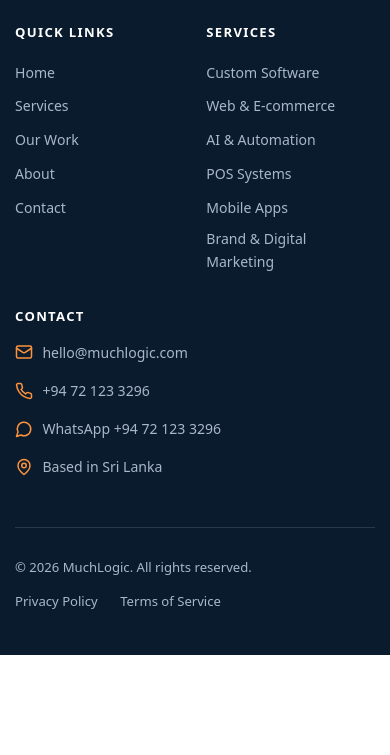
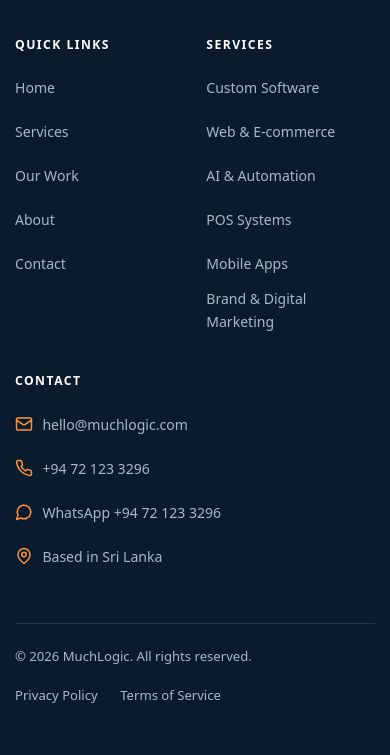
Before and after one commit to induwara32-dmi/Muchlogic, an Astro site: page /work in a window 390 px wide. Shown: the part 3228-3983 px from the top of the page. Before the commit the page ends 3883 px from the top, so only its background shows below. Built offline with nearby package versions, Linux system fonts and the light colour scheme; Astro itself is replaced by a stand-in of ours; a web font is replaced by a local one.

Commit message:
Polish footer: hover nudge, tap targets and spacing
- Links turn white with a 2px nudge on hover (translate only)
- Phones: every footer link (nav, services, contact, legal) is a 44px tap target
- Refined heading style, column gaps and bottom-row spacing

Co-Authored-By: Claude Opus 5.5 <noreply@anthropic.com>

```diff
--- a/src/components/layout/Footer.astro
+++ b/src/components/layout/Footer.astro
@@ -17,14 +17,16 @@ import { services } from '../../data/services';
 
 const year = new Date().getFullYear();
 
-const headingClass = 'text-sm font-semibold uppercase tracking-[0.1em] text-white';
-const linkClass =
-  'inline-flex min-h-8 items-center text-[0.9375rem] text-dark-muted transition-colors hover:text-white';
+const headingClass = 'text-[0.8125rem] font-semibold uppercase tracking-[0.12em] text-white';
+// 44px tap targets on phones, compact on larger screens; hover: white + 2px nudge
+const hover = 'transition-[color,translate] duration-200 ease-(--ease-out-soft) hover:translate-x-0.5 hover:text-white';
+const linkClass = `inline-flex min-h-[44px] items-center text-[0.9375rem] text-dark-muted md:min-h-8 ${hover}`;
+const contactClass = `inline-flex min-h-[44px] items-center gap-2.5 md:min-h-0 ${hover}`;
 ---
 
 <footer class="bg-dark text-dark-muted">
-  <Container class="py-12 md:py-20">
-    <div class="grid grid-cols-2 gap-x-6 gap-y-9 md:grid-cols-3 lg:grid-cols-12 lg:gap-8">
+  <Container class="pb-10 pt-14 md:pb-12 md:pt-20">
+    <div class="grid grid-cols-2 gap-x-6 gap-y-10 md:grid-cols-3 lg:grid-cols-12 lg:gap-x-8">
       <div class="col-span-2 md:col-span-3 lg:col-span-4">
         <Logo inverted />
         <p class="mt-4 max-w-xs text-[0.9375rem] leading-relaxed">{site.tagline}</p>
@@ -51,7 +53,7 @@ const linkClass =
 
       <nav aria-labelledby="footer-quick-links" class="lg:col-span-2">
         <h2 id="footer-quick-links" class={headingClass}>Quick links</h2>
-        <ul class="mt-4 space-y-1">
+        <ul class="mt-3 md:mt-4 md:space-y-1">
           {
             navLinks.map((link) => (
               <li>
@@ -66,7 +68,7 @@ const linkClass =
 
       <nav aria-labelledby="footer-services" class="lg:col-span-3">
         <h2 id="footer-services" class={headingClass}>Services</h2>
-        <ul class="mt-4 space-y-1">
+        <ul class="mt-3 md:mt-4 md:space-y-1">
           {
             services.map((service) => (
               <li>
@@ -81,15 +83,15 @@ const linkClass =
 
       <div class="col-span-2 md:col-span-1 lg:col-span-3">
         <h2 class={headingClass}>Contact</h2>
-        <ul class="mt-4 space-y-3 text-[0.9375rem]">
+        <ul class="mt-3 text-[0.9375rem] md:mt-4 md:space-y-3">
           <li>
-            <a href={emailHref} class="inline-flex items-center gap-2.5 transition-colors hover:text-white">
+            <a href={emailHref} class={contactClass}>
               <Icon name="mail" size={18} class="text-primary-on-dark" />
               {site.email}
             </a>
           </li>
           <li>
-            <a href={phoneHref} class="inline-flex items-center gap-2.5 transition-colors hover:text-white">
+            <a href={phoneHref} class={contactClass}>
               <Icon name="phone" size={18} class="text-primary-on-dark" />
               {site.phone.display}
             </a>
@@ -99,14 +101,14 @@ const linkClass =
               href={whatsappHref}
               target="_blank"
               rel="noopener noreferrer"
-              class="inline-flex items-center gap-2.5 transition-colors hover:text-white"
+              class={contactClass}
             >
               <Icon name="message-circle" size={18} class="text-primary-on-dark" />
               <span>{whatsappLabel}</span>{' '}
               <span class="sr-only">(opens in a new tab)</span>
             </a>
           </li>
-          <li class="inline-flex items-center gap-2.5">
+          <li class="inline-flex min-h-[44px] items-center gap-2.5 md:min-h-0">
             <Icon name="map-pin" size={18} class="text-primary-on-dark" />
             Based in {locationLabel}
           </li>
@@ -115,14 +117,14 @@ const linkClass =
     </div>
 
     <div
-      class="mt-12 flex flex-col gap-4 border-t border-dark-line pt-8 text-sm sm:flex-row sm:items-center sm:justify-between"
+      class="mt-12 flex flex-col gap-2 border-t border-dark-line pt-6 text-sm sm:flex-row sm:items-center sm:justify-between md:mt-16"
     >
       <p>&copy; {year} {site.name}. All rights reserved.</p>
       <ul class="flex gap-6">
         {
           legalLinks.map((link) => (
             <li>
-              <a href={link.href} class="transition-colors hover:text-white">
+              <a href={link.href} class="inline-flex min-h-[44px] items-center transition-colors hover:text-white md:min-h-0">
                 {link.label}
               </a>
             </li>
```
